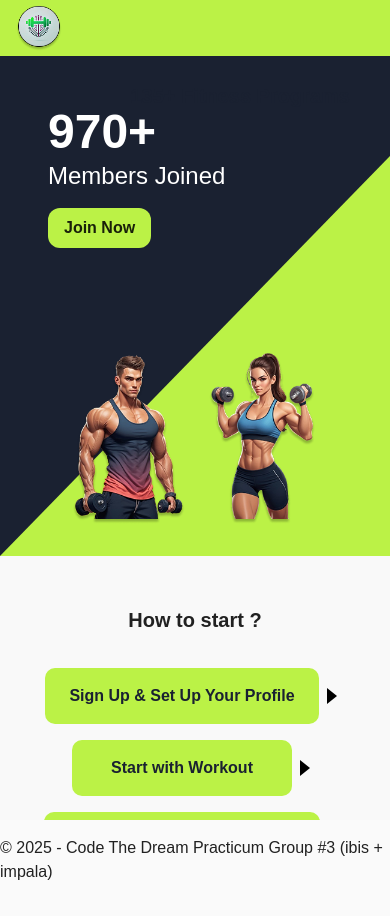
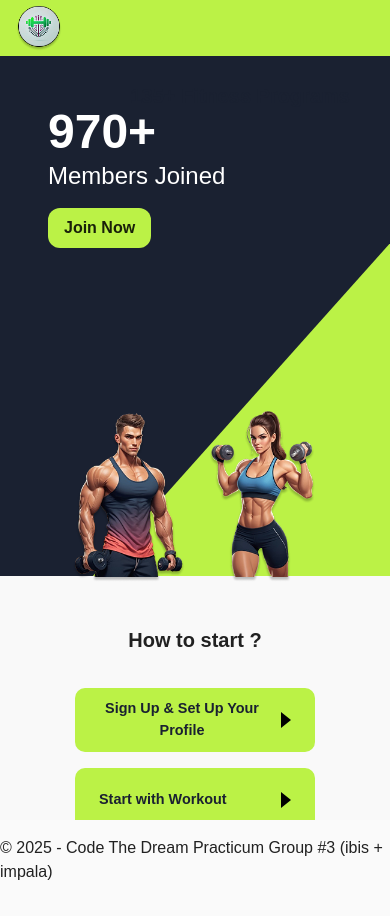
Before and after one commit to Code-the-Dream-School/ii-practicum-team-3-front, a React (Vite) app: page / in a window 390 px wide. Built offline with nearby package versions, Linux system fonts and the light colour scheme; some icons are missing.

Commit message:
Fix Home page layout: improved image positioning, aligned step boxes, added breakpoints to theme

```diff
--- a/src/pages/Home.jsx
+++ b/src/pages/Home.jsx
@@ -8,7 +8,7 @@ function Home() {
   return (
     <Box sx={{ m: 0, p: 0 }}>
       {/* Hero section */}
-      <Box sx={{ position: 'relative', height: '500px', overflow: 'hidden' }}>
+      <Box sx={{ position: 'relative', height: '520px', overflow: 'hidden' }}>
         {/* Green base */}
         <Box
           sx={{
@@ -24,8 +24,8 @@ function Home() {
           sx={{
             position: 'absolute',
             width: '100%',
-            height: '100%',
-            clipPath: 'polygon(0 0, 100% 0, 100% 20%, 0 100%)',
+            height: '120%',
+            clipPath: 'polygon(0 0, 100% 0, 100% 30%, 0 100%)',
             backgroundColor: theme.palette.primary.main,
             zIndex: 2,
           }}
@@ -41,6 +41,7 @@ function Home() {
             alignItems: 'flex-end',
             px: { xs: 2, md: 6 },
             flexWrap: 'wrap',
+            alignItems: 'stretch',
             pb: 4,
           }}
         >
@@ -64,14 +65,40 @@ function Home() {
             </Button>
           </Box>
 
-          {/* Right characters */}
+          {/* Top-right label */}
+          <Typography
+            variant="h6"
+            sx={{
+              position: 'absolute',
+              top: 24,
+              right: 40,
+              color: theme.palette.primary.main,
+              fontWeight: 'bold',
+              zIndex: 4,
+            }}
+          >
+            135+ Fitness Programs
+          </Typography>
+        </Box>
+      </Box>
+
+      {/* Characters on green border - responsive position */}
       <Box
         sx={{
+          position: 'relative',
+          height: 0,
+          zIndex: 3,
+          overflow: 'visible',
+        }}
+      >
+        <Box
+          sx={{
+            position: 'absolute',
+            bottom: { xs: -6, sm: -9, md: -10, lg: -10, xl: -11 },
+            width: '100%',
             display: 'flex',
-              alignItems: 'flex-end',
-              gap: { xs: 2, md: 1 },
-              flex: 1,
             justifyContent: 'center',
+            gap: { xs: 2, md: 4 },
           }}
         >
           <img
@@ -95,22 +122,6 @@ function Home() {
             }}
           />
         </Box>
-
-          {/* Top-right label */}
-          <Typography
-            variant="h6"
-            sx={{
-              position: 'absolute',
-              top: 24,
-              right: 40,
-              color: theme.palette.primary.main,
-              fontWeight: 'bold',
-              zIndex: 4,
-            }}
-          >
-            135+ Fitness Programs
-          </Typography>
-        </Box>
       </Box>
 
       {/* How to start */}
@@ -132,7 +143,6 @@ function Home() {
             justifyContent: 'center',
             gap: 2,
             flexWrap: 'wrap',
-            alignItems: 'center',
           }}
         >
           {[
@@ -140,35 +150,40 @@ function Home() {
             'Start with Workout',
             'Customize your personal plan',
             'Track your program',
-          ].map((step, index, arr) => (
-            <Box key={index} sx={{ display: 'flex', alignItems: 'center' }}>
+          ].map((step, index) => (
             <Box
+              key={index}
               sx={{
+              display: 'flex',
+              flexDirection: 'row',
+              alignItems: 'center',
+              justifyContent: 'space-between',
+              flex: '1 1 240px',
+              height: '64px',
                 backgroundColor: theme.palette.secondary.main,
                 color: theme.palette.primary.main,
                 px: 3,
                 py: 2,
                 fontWeight: 'bold',
                 borderRadius: '10px',
-                  minWidth: '220px',
-                  textAlign: 'center',
+                minWidth: '240px', maxWidth: '240px', width: '100%',
               }}
             >
+              <Typography sx={{ fontSize: '0.9rem', fontWeight: 'bold' }}>
                 {step}
-              </Box>
-              {index < arr.length - 1 && (
+              </Typography>
               <Box
+                component="span"
                 sx={{
+                  display: 'inline-block',
                   width: 0,
                   height: 0,
                   borderLeft: '10px solid black',
                   borderTop: '8px solid transparent',
                   borderBottom: '8px solid transparent',
-                    ml: 1,
-                    mr: 1,
+                  ml: 2,
                 }}
               />
-              )}
             </Box>
           ))}
         </Box>
--- a/src/styles/theme.js
+++ b/src/styles/theme.js
@@ -1,6 +1,15 @@
 import { createTheme } from '@mui/material';
 
 const baseTheme = createTheme({
+  breakpoints: {
+    values: {
+      xs: 0,
+      sm: 600,
+      md: 900,
+      lg: 1200,
+      xl: 1536,
+    },
+  },
   typography: {
     fontFamily: "'IBM Plex Sans', sans-serif",
     h1: {
```
Lines whose indentation alone changed are shown as unchanged.
